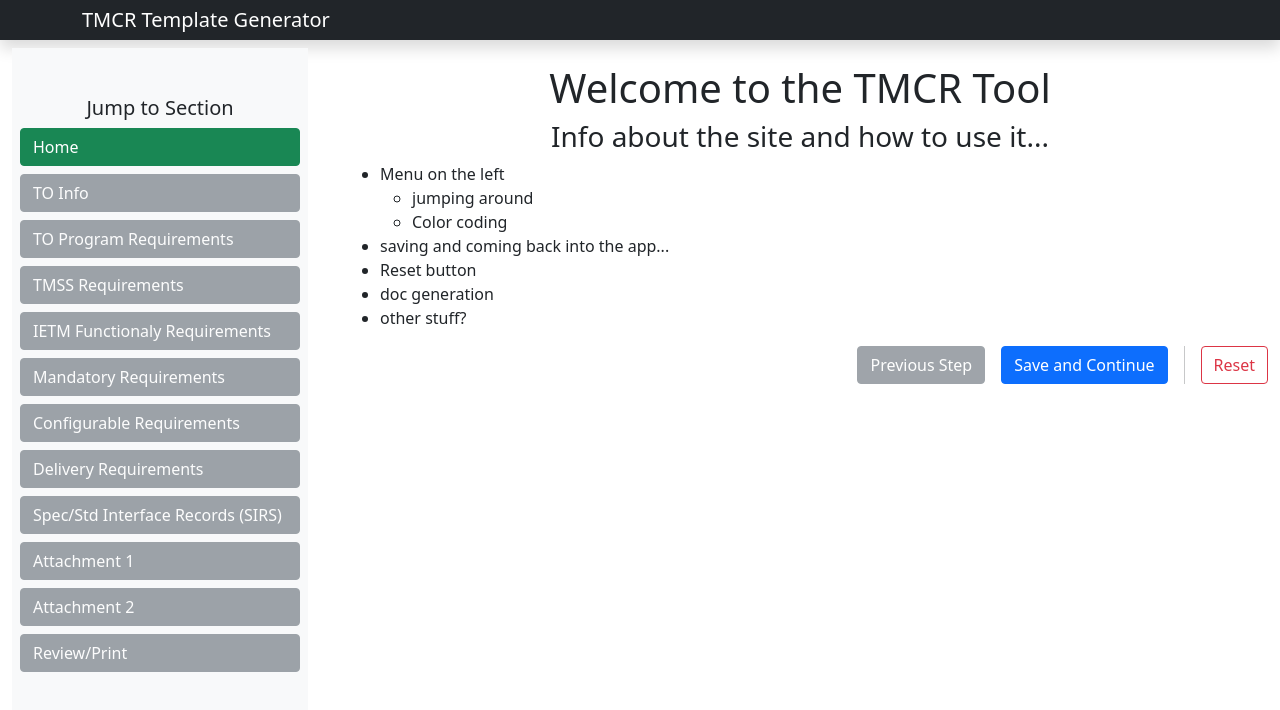
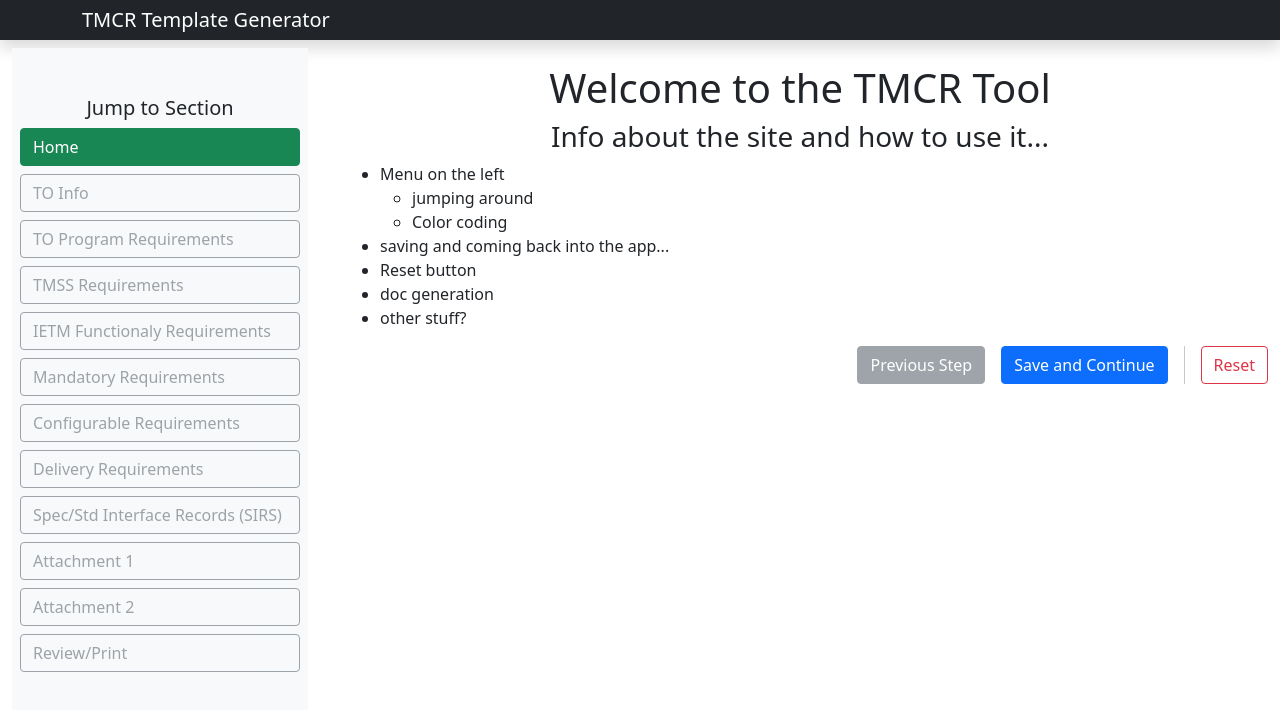
Before and after one commit to OZI-SP-Dev/tmcr, a React (Create React App) app: page / in a window 1280 px wide. Shown: the top 710 px of the page. Built offline with nearby package versions, Linux system fonts and the light colour scheme.

Commit message:
Updated leftnav button styles

```diff
--- a/src/components/AppLeftNav.tsx
+++ b/src/components/AppLeftNav.tsx
@@ -13,7 +13,7 @@ export const AppLeftNav = () => {
     <div className="sidebar-sticky bg-light">
       <h5 className="mt-5">Jump to Section</h5>
       <div className="d-grid gap-2 m-2">
-        {steps.map( (element, i) => <Button key={element} disabled={globalState.wizardMaxStep < i} variant={globalState.wizardStep===i ? "success" : globalState.wizardMaxStep >= i ? "primary" : "secondary"} className="text-start" onClick={e => dispatch({ type: 'GOTO_STEP', payload: { 'wizardStep': i } })}>{element}</Button>)}
+        {steps.map( (element, i) => <Button key={element} disabled={globalState.wizardMaxStep < i} variant={globalState.wizardStep===i ? "success" : globalState.wizardMaxStep >= i ? "primary" : "outline-secondary"} className="text-start" onClick={e => dispatch({ type: 'GOTO_STEP', payload: { 'wizardStep': i } })}>{element}</Button>)}
       </div>
     </div>
   );
```
